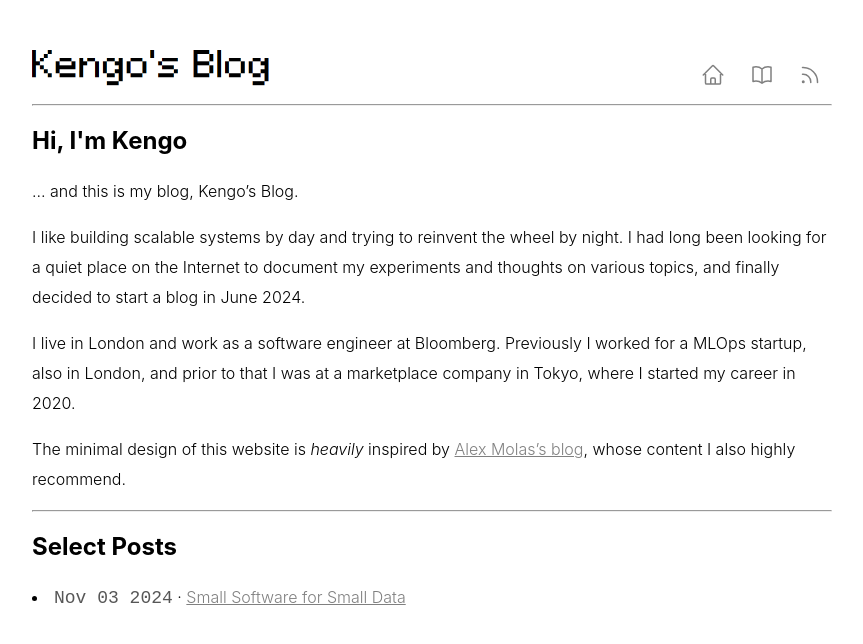
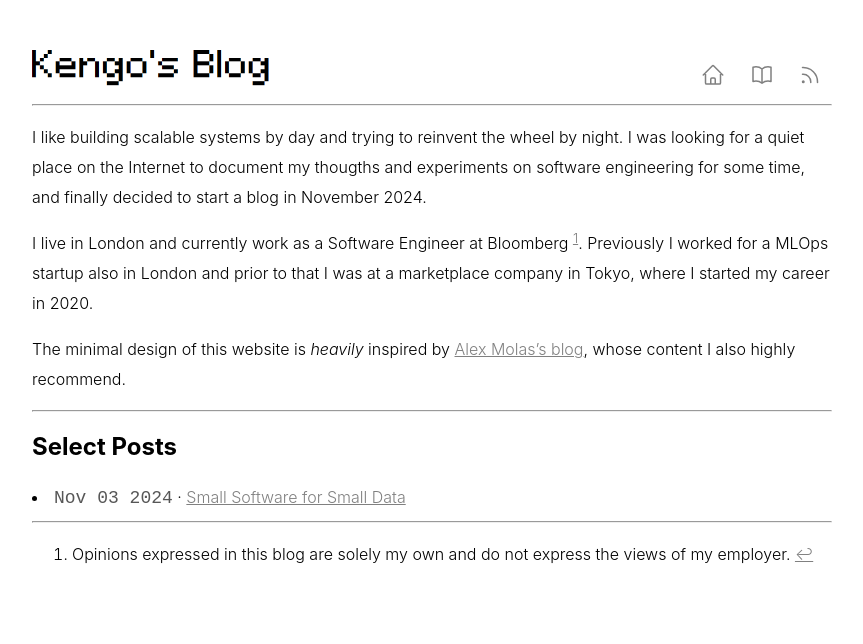
Before and after one commit to KengoA/KengoA.github.io, a Jekyll site: the page built from index.md, in a window 1280 px wide. Shown: the top 644 px of the page, without its empty margins (208-1071 px from the left). Built offline with Jekyll 4.4.1, drawn with Linux system fonts in a browser that asks for light colours.

Commit message:
update index

```diff
--- a/index.md
+++ b/index.md
@@ -1,7 +1,7 @@
 ---
 layout: default
 title: Kengo's Blog
-description: Thoughts on software, machine learning, geography, chess, basketball, and more.
+description: Thoughts and experiments on software engineering
 ---
 
 {% assign totalPosts = site.posts | size %}
@@ -12,16 +12,11 @@ description: Thoughts on software, machine learning, geography, chess, basketbal
   {% assign totalWords = totalWords | plus: postWords %}
 {% endfor %}
 
-<h2>Hi, I'm Kengo</h2>
+I like building scalable systems by day and trying to reinvent the wheel by night. I was looking for a quiet place on the Internet to document my thougths and experiments on software engineering for some time, and finally decided to start a blog in November 2024.
 
-... and this is my blog, Kengo's Blog.
-
-I like building scalable systems by day and trying to reinvent the wheel by night. I had long been looking for a quiet place on the Internet to document my experiments and thoughts on various topics, and finally decided to start a blog in June 2024.
-
-I live in London and work as a software engineer at Bloomberg. Previously I worked for a MLOps startup, also in London, and prior to that I was at a marketplace company in Tokyo, where I started my career in 2020.
+I live in London and currently work as a Software Engineer at Bloomberg [^1]. Previously I worked for a MLOps startup also in London and prior to that I was at a marketplace company in Tokyo, where I started my career in 2020.
 
 The minimal design of this website is _heavily_ inspired by [Alex Molas's blog], whose content I also highly recommend.
-
 
 [Alex Molas's blog]: https://www.alexmolas.com/
 
@@ -36,3 +31,7 @@ The minimal design of this website is _heavily_ inspired by [Alex Molas's blog],
   </li>
 {% endif %}
 {% endfor %}
+
+---
+
+[^1]: Opinions expressed in this blog are solely my own and do not express the views of my employer.
```
